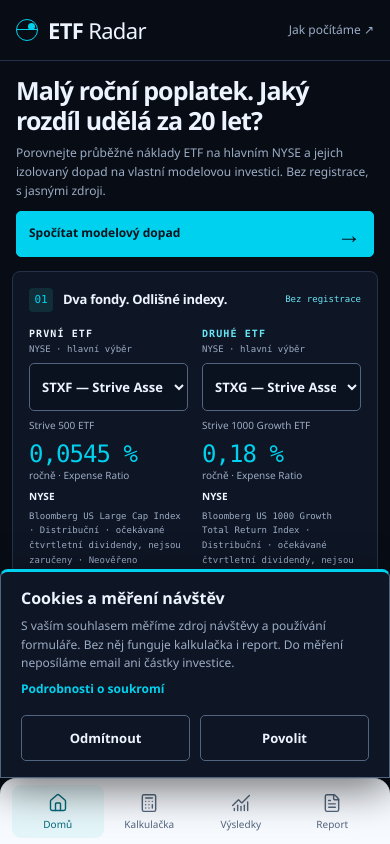
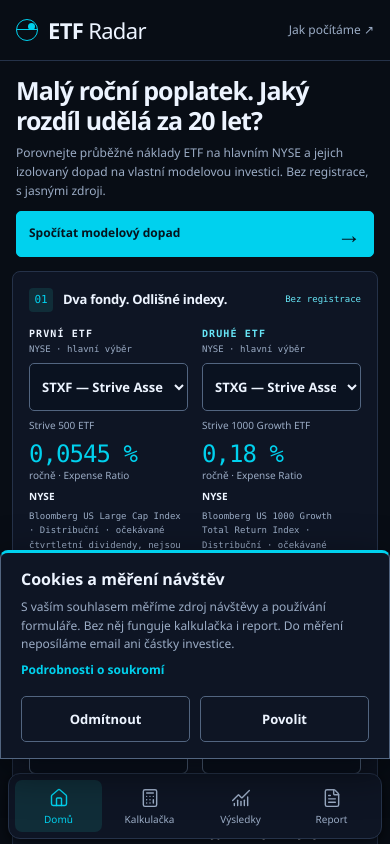
Before and after one commit to MatejStyblo/ETF-radar, a Next.js app: page / in a window 390 px wide. Shown: the top 844 px of the page. Built offline with nearby package versions, Linux system fonts and the light colour scheme.

Commit message:
Match mobile navigation to dark theme with floating edge gaps

```diff
--- a/app/terminal-preview.css
+++ b/app/terminal-preview.css
@@ -135,14 +135,14 @@
   .intro h1 { font-size: 30px; }
 }
 @media screen and (max-width: 700px) {
-  body:has(.mobile-bottom-nav) { --mobile-nav-height: calc(66px + env(safe-area-inset-bottom, 0px)); padding-bottom: var(--mobile-nav-height); }
-  body:has(.mobile-bottom-nav):has(.cookie-banner) { padding-bottom: calc(var(--cookie-banner-height, 240px) + var(--mobile-nav-height) + 24px); }
-  .mobile-bottom-nav { display: grid; grid-template-columns: repeat(4, minmax(0, 1fr)); position: fixed; z-index: 80; inset: auto 0 0; height: var(--mobile-nav-height); padding: 6px 12px calc(6px + env(safe-area-inset-bottom, 0px)); background: #f7faff; border-top: 1px solid #d6e2ee; border-radius: 16px 16px 0 0; box-shadow: 0 -4px 24px #0002; }
-  .mobile-bottom-nav a { display: flex; flex-direction: column; align-items: center; justify-content: center; gap: 5px; min-width: 0; min-height: 48px; color: #54677e; font: 500 10px/1.2 var(--sans); text-decoration: none; border-radius: 9px; transition: color .15s, background-color .15s; }
-  .mobile-bottom-nav a[aria-current=location] { color: #00697b; background: #e5f6fa; }
-  .mobile-bottom-nav a[aria-disabled=true] { color: #69778a; cursor: default; }
-  .mobile-bottom-nav a:focus-visible { outline: 2px solid #00697b; outline-offset: -2px; }
-  body:has(.mobile-bottom-nav) .cookie-banner { bottom: var(--mobile-nav-height); max-height: calc(100dvh - var(--mobile-nav-height) - 16px); }
+  body:has(.mobile-bottom-nav) { --mobile-nav-height: 66px; --mobile-nav-bottom: max(5px, env(safe-area-inset-bottom, 0px)); --mobile-nav-space: calc(var(--mobile-nav-height) + var(--mobile-nav-bottom) + 8px); padding-bottom: var(--mobile-nav-space); }
+  body:has(.mobile-bottom-nav):has(.cookie-banner) { padding-bottom: calc(var(--cookie-banner-height, 240px) + var(--mobile-nav-space) + 24px); }
+  .mobile-bottom-nav { display: grid; grid-template-columns: repeat(4, minmax(0, 1fr)); gap: 4px; position: fixed; z-index: 80; inset: auto 8px var(--mobile-nav-bottom); height: var(--mobile-nav-height); padding: 6px; background: var(--surface); border: 1px solid var(--line); border-radius: 12px; box-shadow: 0 8px 24px #0008, 0 2px 6px #0005; }
+  .mobile-bottom-nav a { display: flex; flex-direction: column; align-items: center; justify-content: center; gap: 5px; min-width: 0; min-height: 48px; color: var(--muted); font: 500 10px/1.2 var(--sans); text-decoration: none; border-radius: 7px; transition: color .15s, background-color .15s; }
+  .mobile-bottom-nav a[aria-current=location] { color: var(--accent); background: var(--soft-accent); }
+  .mobile-bottom-nav a[aria-disabled=true] { color: var(--muted); cursor: default; }
+  .mobile-bottom-nav a:focus-visible { outline: 2px solid var(--accent); outline-offset: -2px; }
+  body:has(.mobile-bottom-nav) .cookie-banner { bottom: calc(var(--mobile-nav-space) + 6px); max-height: calc(100dvh - var(--mobile-nav-space) - 22px); }
   .site-header { padding: 8px 16px; }
   .intro, body:has(.demo-notice) .intro { padding: 14px 16px; }
   .intro h1, body:has(.demo-notice) .intro h1 { font-size: 25px; }
```
Also changed, not shown: 2 other files (tests, documents, lock files or other folders).
